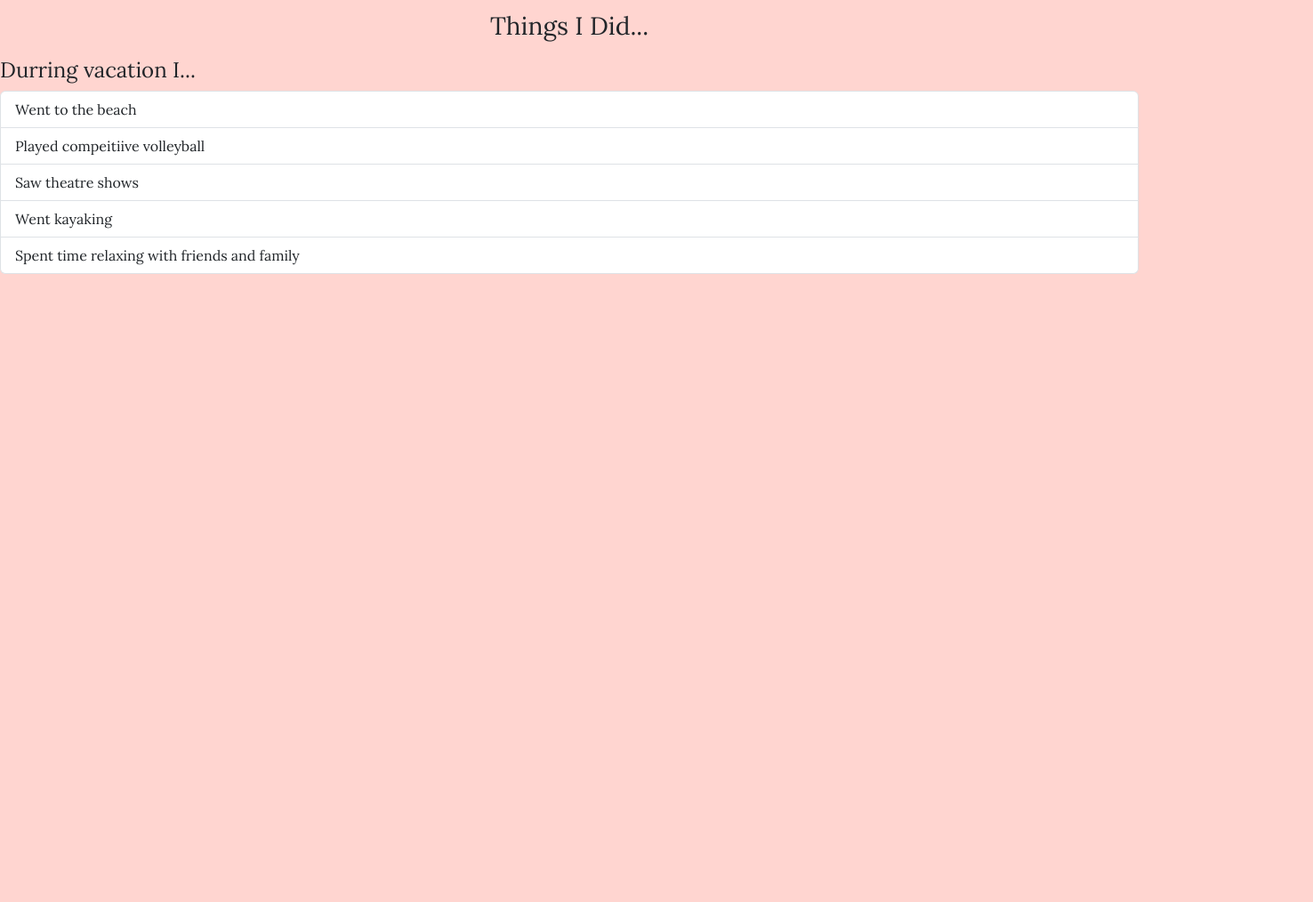
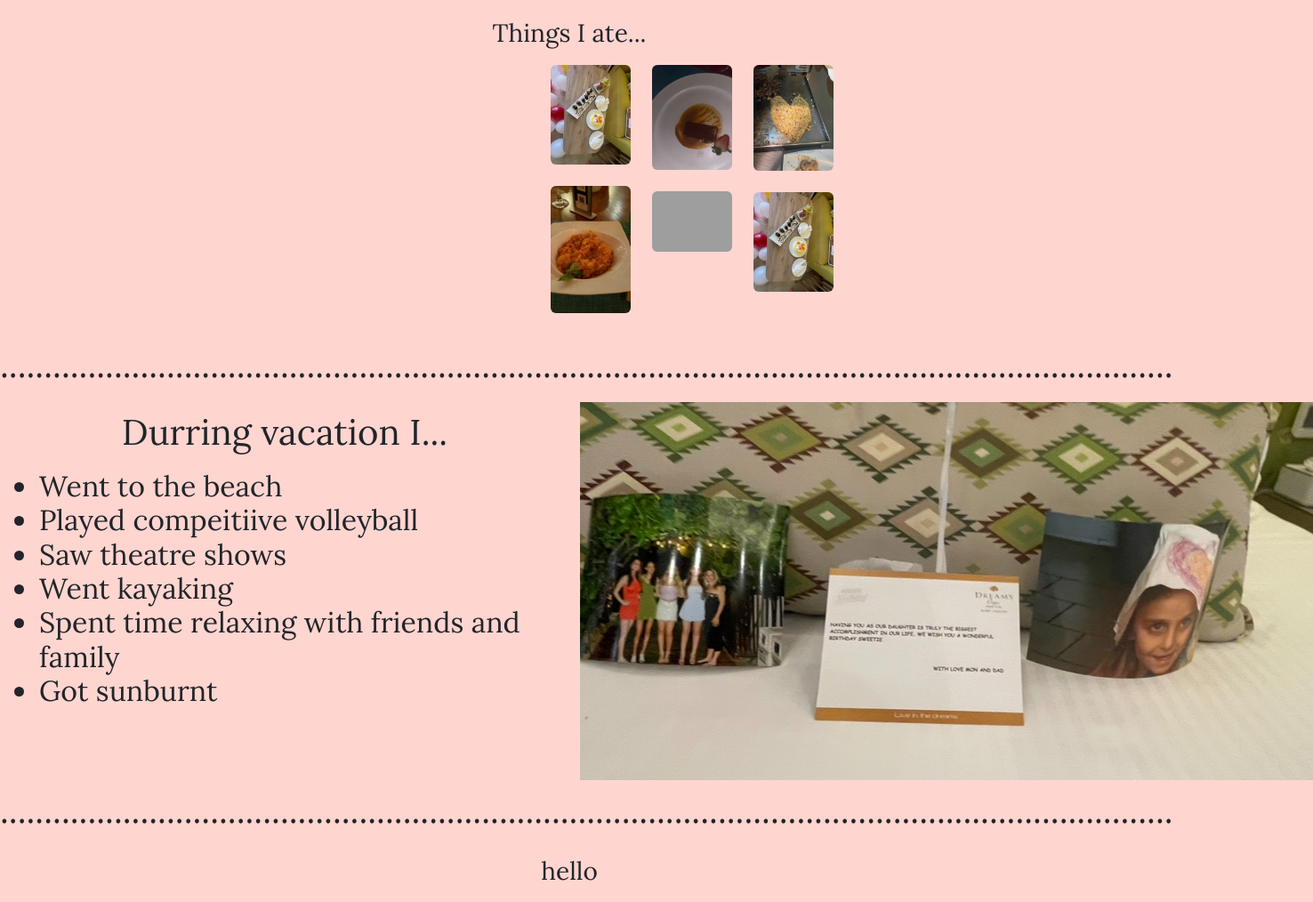
Before and after one commit to Nessa0716/summer-tainment, a plain HTML site: page index.html in a window 1280 px wide. Shown: the part 1213-2227 px from the top of the page at 89% size, 1476 px wide, since content can reach past the window. Before the commit the page ends 1521 px from the top, so only its background shows below. Drawn offline with nearby package versions, Linux system fonts and the light colour scheme; grey boxes are pictures that could not be loaded.

Commit message:
final product

```diff
--- a/index.html
+++ b/index.html
@@ -15,8 +15,29 @@
 
 <body>
 
+
   <div class="container-fluid">
+    <div class="row">
+      <div class="col-md-12">
+        <ul class="nav nav-tabs">
+          <li class="nav-item">
+            <a class="nav-link" href="#smthn">Welcome</a>
+          </li>
+          <li class="nav-item">
+            <a class="nav-link" href="#smthn2">Photos</a>
+          </li>
+          <li class="nav-item">
+            <a class="nav-link" href="#smthn3">Activities</a>
+          </li>
+        </ul>
+      </div>
+    </div>
+  </div>
 
+
+
+  <div class="container-fluid">
+<div id="smthn">
     <h1>My Trip To Punta Cana, Dominican Republic</h1>
   <div id="carouselExampleFade" class="carousel slide carousel-fade" data-bs-ride="carousel">
     <div class="carousel-inner">
@@ -40,15 +61,18 @@
     </button>
   </div>
 </div>
+</div>
 
-
+<h3>
+I stayed at the <a href="https://www.hyattinclusivecollection.com/en/resorts-hotels/dreams/dominican-republic/onyx-resort-spa/?utm_source=other&utm_medium=organic&utm_campaign=soci"> Onyx Hotel </a> for 7 days for my sweet 16. Me and my family immediately got lunch at their buffet. There was so much to eat. Later throughout the day we constantly ran from the beach to the pools. n some of the pools were fun acitivites like Yoga on floaties, to pool volleyball. The people there are very polite and made my experience delightful. The hotel rooms were one of my favorite parts. There is a hot tub on the balcony and teh bathroom was beautiful. The whoel room had electronic low lights which were very convenient. They had lost of accomidations for room service and are always on time. The out of buffet resturants in the resort were all amazing. There were so many different types of food like mexican, greek, chinese, american, italian, and so forth. Overall the experience was a 10 out of 10 and it made my summer so much fun.
+</h3>
 <h1>......................................................................................................................................
 </h1>
 
 <h3>Things I ate...</h3>
 <!-- COLLAGE-->
 <div class="d-flex align-items-center">&nbsp;&nbsp;&nbsp;&nbsp;&nbsp;&nbsp;&nbsp;&nbsp;&nbsp;&nbsp;&nbsp;&nbsp;&nbsp;&nbsp;&nbsp;&nbsp;&nbsp;&nbsp;&nbsp;&nbsp;&nbsp;&nbsp;&nbsp;&nbsp;&nbsp;&nbsp;&nbsp;&nbsp;&nbsp;&nbsp;&nbsp;&nbsp;&nbsp;&nbsp;&nbsp;&nbsp;&nbsp;&nbsp;&nbsp;&nbsp;&nbsp;&nbsp;&nbsp;&nbsp;&nbsp;&nbsp;&nbsp;&nbsp;&nbsp;&nbsp;&nbsp;&nbsp;&nbsp;&nbsp;&nbsp;&nbsp;&nbsp;&nbsp;&nbsp;&nbsp;&nbsp;&nbsp;&nbsp;&nbsp;&nbsp;&nbsp;&nbsp;&nbsp;&nbsp;&nbsp;&nbsp;&nbsp;&nbsp;&nbsp;&nbsp;&nbsp;&nbsp;&nbsp;&nbsp;&nbsp;&nbsp;&nbsp;&nbsp;&nbsp;&nbsp;&nbsp;&nbsp;&nbsp;&nbsp;&nbsp;&nbsp;&nbsp;&nbsp;&nbsp;&nbsp;&nbsp;&nbsp;&nbsp;&nbsp;&nbsp;&nbsp;&nbsp;&nbsp;&nbsp;&nbsp;&nbsp;&nbsp;&nbsp;&nbsp;&nbsp;&nbsp;&nbsp;&nbsp;&nbsp;&nbsp;&nbsp;&nbsp;&nbsp;&nbsp;&nbsp;&nbsp;&nbsp;&nbsp;&nbsp;&nbsp;&nbsp;&nbsp;&nbsp;&nbsp;&nbsp;&nbsp;&nbsp;&nbsp;&nbsp;&nbsp;&nbsp;&nbsp;&nbsp;&nbsp;&nbsp;&nbsp;&nbsp;&nbsp;&nbsp;&nbsp;&nbsp;&nbsp;
-
+<div id="smthn2">
 <div class="row">
   <div class="col-lg-2 col-md-12 mb-4 mb-lg-0">
     <img
@@ -57,7 +81,7 @@
     />
 
     <img
-      src="imgs/Screenshot 2023-10-10 142157.png"
+      src="imgs/no.png"
       class="w-100 rounded mb-4"
     />
   </div>
@@ -86,23 +110,59 @@
   </div>
 </div>
 </div>
-
+</div>
 <!--COLLAGE-->
 
 
-<h3>Things I Did...</h3>
-<h4>Durring vacation I...</h4>
-<ul class="list-group">
-  <li class="list-group-item">Went to the beach</li>
-  <li class="list-group-item">Played compeitiive volleyball</li>
-  <li class="list-group-item">Saw theatre shows</li>
-  <li class="list-group-item">Went kayaking</li>
-  <li class="list-group-item">Spent time relaxing with friends and family</li>
-</ul>
+<h1>......................................................................................................................................
+</h1>
+
+
+<div id="smthn3">
+<div class="container-fluid">
+	<div class="row">
+		<div class="col-md-6">
+			<h1>
+        Durring vacation I...
+      			</h1>
+
+            <h2>
+			<ul>
+				<li class="list-item">
+          Went to the beach
+        				</li>
+				<li class="list-item">
+					Played compeitiive volleyball
+				</li>
+				<li class="list-item">
+					Saw theatre shows
+				</li>
+				<li class="list-item">
+					Went kayaking
+				</li>
+				<li class="list-item">
+					Spent time relaxing with friends and family
+				</li>
+        <li class="list-item">
+Got sunburnt				</li>
+			</ul>
+    </h2>
+		</div>
+		<div class="col-md-6" id="imges">
+      <img src="imgs/omg1.png" />
+		</div>
+	</div>
+</div>
+</div>
+
+<h1>......................................................................................................................................
+</h1>
+
+<h3>hello</h3>
 
 <!--                    FOOTER START                          -->
 <footer>
-  <p>Copy Right Info: <br> <br>
+  <p>Copy Right Info: (none) <br> <br>
       <u>Contact Me:</u> <br> <br>
       Email: vonessa0716@gmail.com<br><br>
     <a href="mail.google.com">
--- a/style.css
+++ b/style.css
@@ -33,3 +33,8 @@ position: fixed;
 p {
     font-size: 13px;
 }
+
+#imges {
+    width: 5%;
+    height: 5%;
+}
```
Also changed, not shown: imgs/no.png (renamed from imgs/Screenshot 2023-10-10 142157.png), imgs/omg.png (added), imgs/omg1.png (added), imgs/omg2.png (added).
